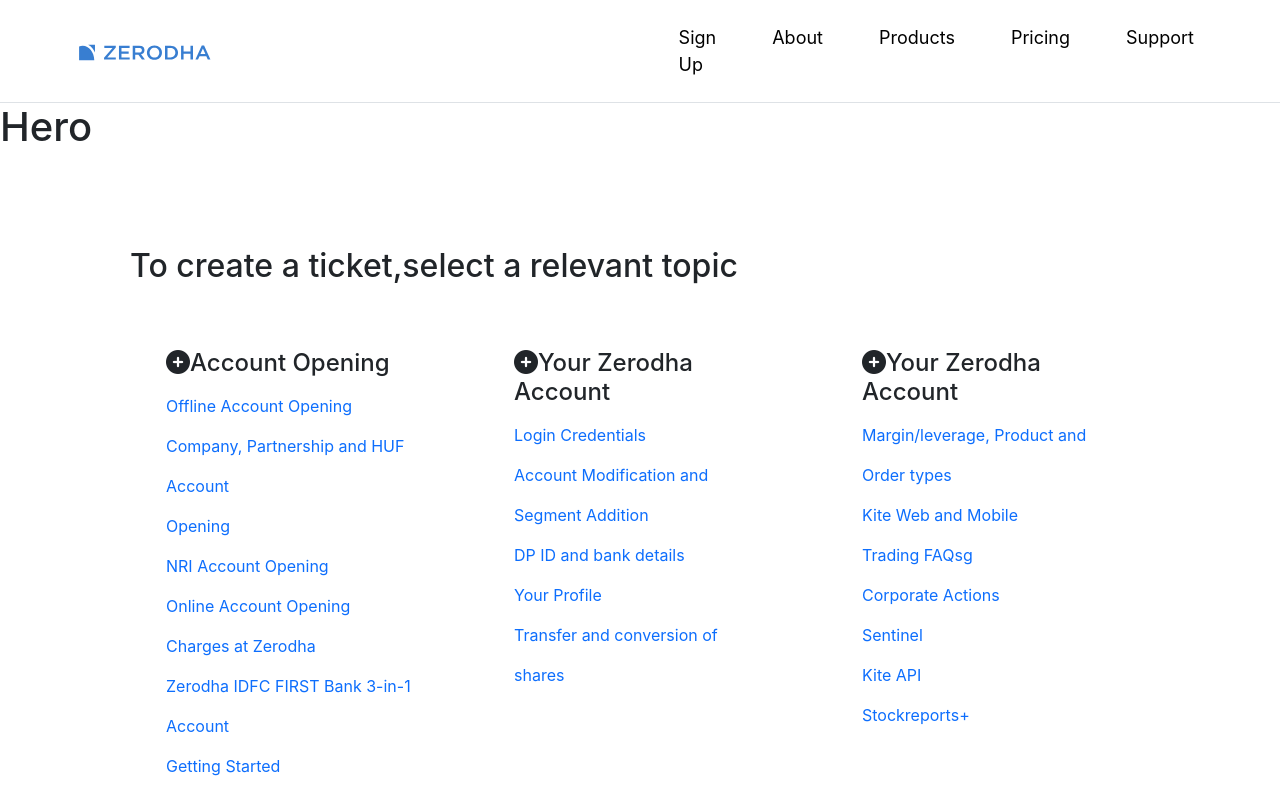
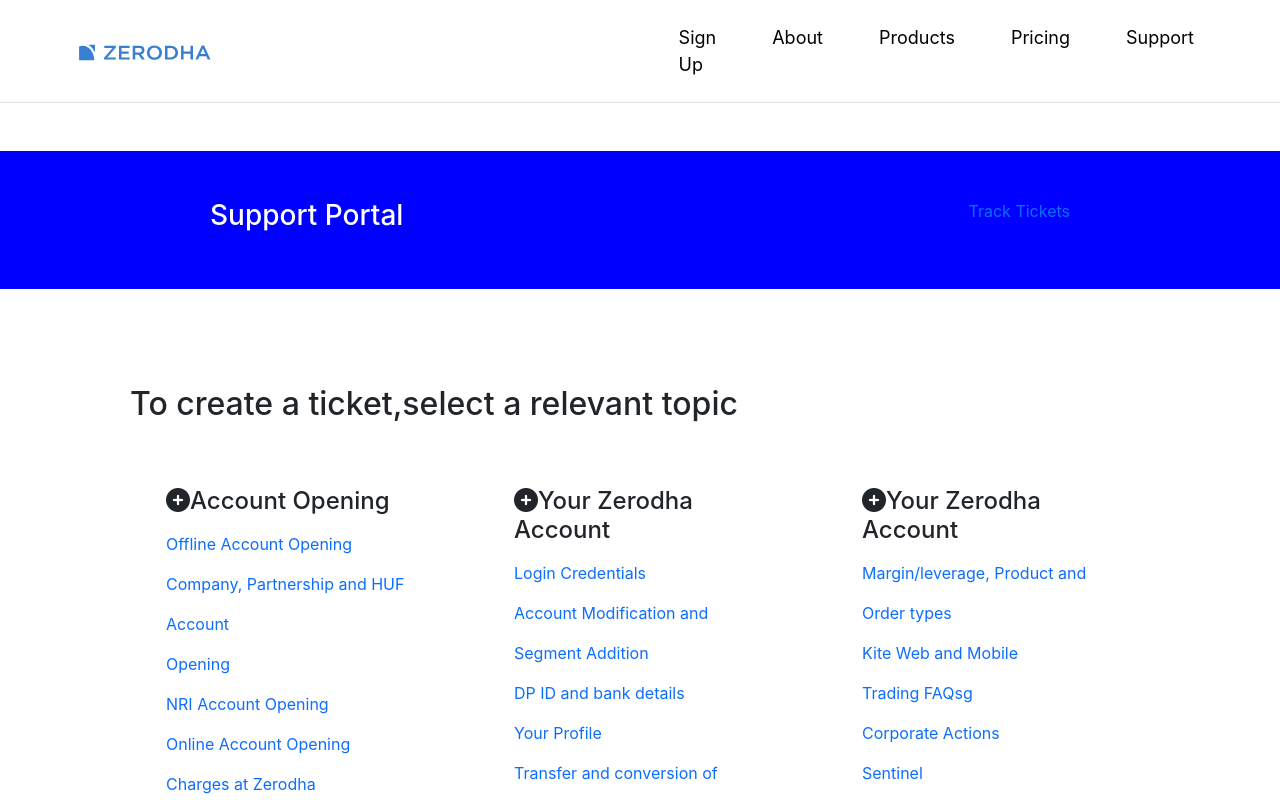
Before and after one commit to Arif2146/ZERODHA, a React (Create React App) app in the folder frontend/: page /support in a window 1280 px wide. Shown: the top 800 px of the page. Built offline with nearby package versions, Linux system fonts and the light colour scheme; the HTML template or start-up script is replaced by a standard one.

Commit message:
half hero support

```diff
--- a/frontend/src/index.css
+++ b/frontend/src/index.css
@@ -1,21 +1,29 @@
 body {
   margin: 0;
-font-family: -apple-system, BlinkMacSystemFont, 'Segoe UI', 'Roboto', 'Oxygen',
-'Ubuntu', 'Cantarell', 'Fira Sans', 'Droid Sans', 'Helvetica Neue',
-sans-serif;
+  font-family:
+    -apple-system, BlinkMacSystemFont, "Segoe UI", "Roboto", "Oxygen", "Ubuntu",
+    "Cantarell", "Fira Sans", "Droid Sans", "Helvetica Neue", sans-serif;
   -webkit-font-smoothing: antialiased;
   -moz-osx-font-smoothing: grayscale;
 }
 code {
- font-family: source-code-pro, Menlo, Monaco, Consolas, 'Courier New',
-monospace;
+  font-family:
+    source-code-pro, Menlo, Monaco, Consolas, "Courier New", monospace;
 }
-.nav-link{
+.nav-link {
   margin-left: 40px;
   font-weight: 400;
   font-size: 18px;
-
 }
-a{
+a {
   text-decoration: none;
 }
+#supportHero {
+  background-color: blue;
+  color: white;
+}
+#supportWrapper {
+  display: flex;
+  justify-content: space-between;
+  margin: 0 150px;
+}
--- a/frontend/src/landing/support/Hero.jsx
+++ b/frontend/src/landing/support/Hero.jsx
@@ -1,9 +1,12 @@
 function Hero() {
-    return (
-        <div>
-            <h1 className="text-3xl font-bold underline">Hero</h1>
-        </div>
-    );
+  return (
+    <section className="container-fluid" id="supportHero">
+      <div id="supportWrapper" className="p-5 mt-5 mb-5">
+        <h3>Support Portal</h3>
+        <a href=" ">Track Tickets</a>
+      </div>
+    </section>
+  );
 }
 
-export default Hero
+export default Hero;
```
Lines whose indentation alone changed are shown as unchanged.
